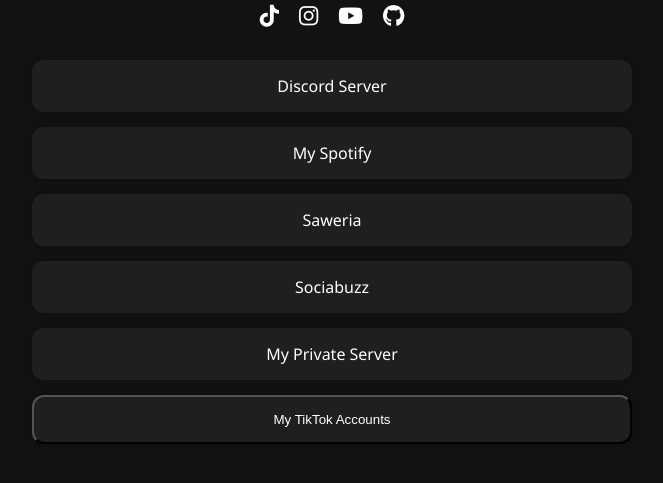
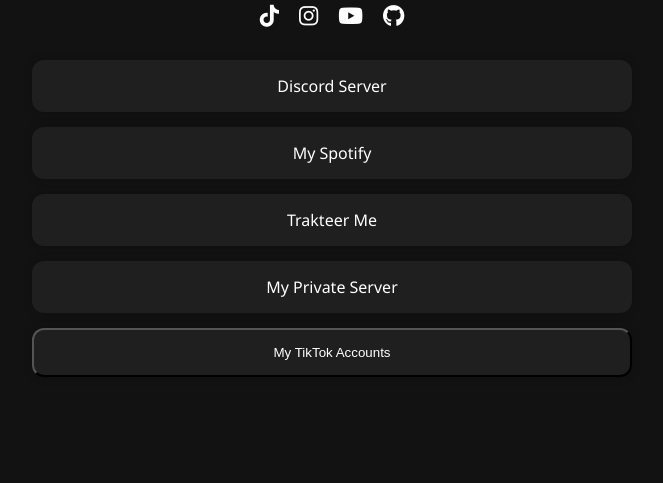
Before and after one commit to Kenzy10/My-Profile, a Flask app: page / in a window 1280 px wide. Shown: the part 293-776 px from the top of the page, without its empty margins (308-971 px from the left). Run offline with Flask 3, Linux system fonts and the light colour scheme.

Commit message:
add trakteer

```diff
--- a/templates/index.html
+++ b/templates/index.html
@@ -143,8 +143,7 @@ window.onclick = function(event) {
         <div class="links">
             <a href="https://discord.gg/WjeXMj4SAw" class="link-btn">Discord Server</a>
             <a href="https://open.spotify.com/user/31zxuwce3jnj5obcjd25y6x4lqqq?si=47e6e3c7c8ce4dc4" class="link-btn">My Spotify</a>
-            <a href="https://saweria.co/jrsy4a" class="link-btn">Saweria</a>
-            <a href="https://sociabuzz.com/jrsy4a/support" class="link-btn">Sociabuzz</a>
+            <a href="https://trakteer.id/jrsy4a" class="link-btn">Trakteer Me</a>
             <a href="https://www.roblox.com/share?code=fe13770488012c45a4a1b8435218b2ba&type=Server" class="link-btn" target="_blank">My Private Server</a>
             <button onclick="openTikTok()" class="link-btn">My TikTok Accounts</button>
         </div>
@@ -156,8 +155,6 @@ window.onclick = function(event) {
             <a href="https://www.tiktok.com/@jrsy4a" target="_blank" class="link-btn">First Acc</a>
             <a href="https://www.tiktok.com/@gonnapushu" target="_blank" class="link-btn">Second Acc</a>
             <a href="https://www.tiktok.com/@kyuro00_" target="_blank" class="link-btn">Third Acc</a>
-            <a href="https://www.tiktok.com/@rsyvlyn" target="_blank" class="link-btn">Fourth Acc</a>
-            <a href="https://www.tiktok.com/@jrsy4aa" target="_blank" class="link-btn">Fifth Acc</a>
         </div>
       </div>
     </div>
```
